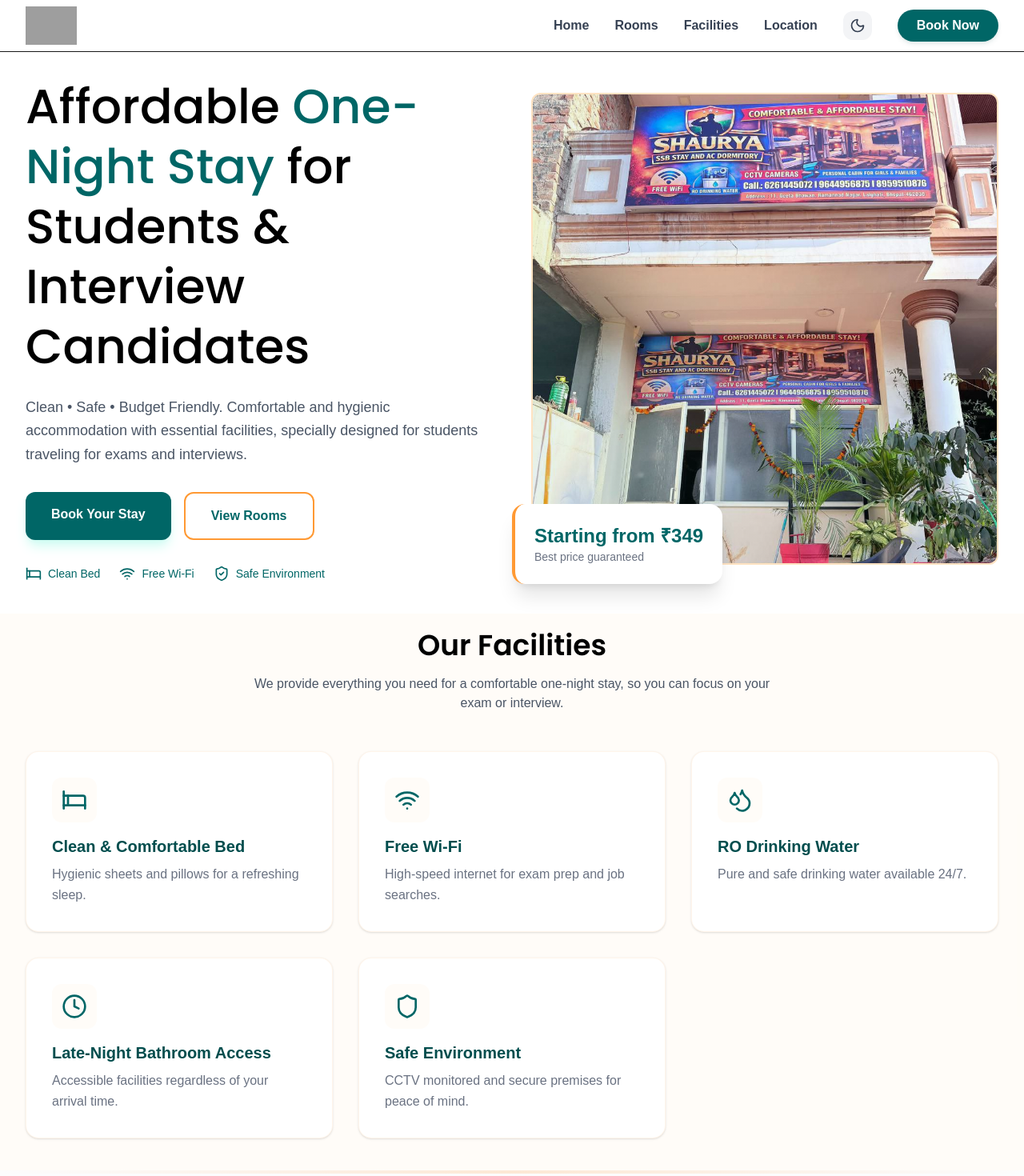
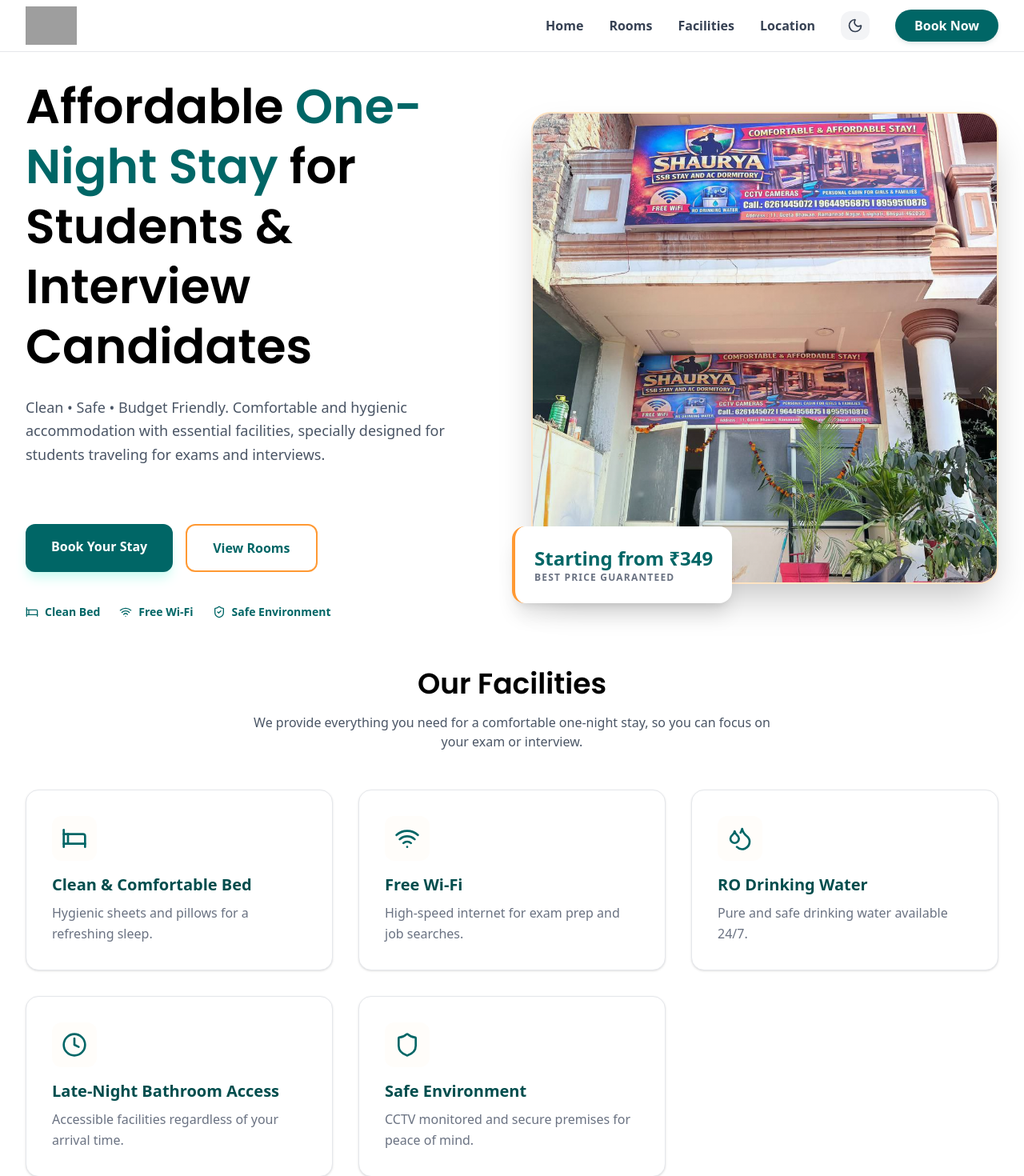
Before and after one commit to Draxhanx/SSB-Stay, a Next.js app: page / in a window 1280 px wide. Shown: the top 1470 px of the page at 80% size. Built offline with nearby package versions, Linux system fonts and the light colour scheme; no server answers; the database is empty; grey boxes are pictures that could not be loaded.

Commit message:
updated-code

```diff
--- a/app/api/auth/[...nextauth]/route.ts
+++ b/app/api/auth/[...nextauth]/route.ts
@@ -1,7 +1,7 @@
-import NextAuth from "next-auth";
+import NextAuth, { NextAuthOptions } from "next-auth";
 import CredentialsProvider from "next-auth/providers/credentials";
 
-export const authOptions = {
+export const authOptions: NextAuthOptions = {
   providers: [
     CredentialsProvider({
       name: "Admin Login",
--- a/app/globals.css
+++ b/app/globals.css
@@ -1,30 +1,51 @@
 @import "tailwindcss";
 
-:root {
-  --background: #ffffff;
-  --foreground: #171717;
-}
+@variant dark (&:where(.dark, .dark *));
 
-.dark {
-  --background: #0a0a0a;
-  --foreground: #ededed;
+@layer base {
+  :root {
+    --background: #ffffff;
+    --foreground: #111827;
+    --card: #ffffff;
+    --border: #e5e7eb;
+  }
+
+  .dark {
+    --background: #0a0a0a;
+    --foreground: #f9fafb;
+    --card: #111827;
+    --border: #1f2937;
+  }
 }
 
 @theme inline {
   --color-background: var(--background);
   --color-foreground: var(--foreground);
+  --color-card: var(--card);
+  --color-border: var(--border);
+
   --font-sans: var(--font-inter);
   --font-heading: var(--font-poppins);
 
-  --color-primary: #006666; /* Deep Teal */
+  --color-primary: #006666;
   --color-primary-dark: #004d4d;
-  --color-secondary: #ff9933; /* Light Orange */
+  --color-secondary: #ff9933;
   --color-secondary-light: #fff5e6;
 }
 
 body {
-  background: var(--background);
-  color: var(--foreground);
-  font-family: Arial, Helvetica, sans-serif;
+  background-color: var(--background) !important;
+  color: var(--foreground) !important;
+  font-family: var(--font-sans);
   transition: background-color 0.3s ease, color 0.3s ease;
 }
+
+/* Explicit fallback for dark mode if utilities fail */
+.dark body {
+  background-color: var(--background) !important;
+  color: var(--foreground) !important;
+}
+
+.dark main, .dark section {
+  background-color: var(--background);
+}
--- a/app/layout.tsx
+++ b/app/layout.tsx
@@ -40,7 +40,7 @@
   children: React.ReactNode;
 }>) {
   return (
-    <html lang="en">
+    <html lang="en" suppressHydrationWarning>
       <head>
         <JsonLd />
         <FaqJsonLd />
--- a/app/page.tsx
+++ b/app/page.tsx
@@ -28,7 +28,7 @@
   const reviews = await getReviews();
 
   return (
-    <main className="min-h-screen bg-white dark:bg-gray-950 transition-colors duration-300">
+    <main className="min-h-screen bg-background transition-colors duration-300">
       <Navbar />
       <Hero />
       <Facilities />
@@ -39,7 +39,7 @@
       {/* Location Section */}
       <section
         id="location"
-        className="py-20 bg-white dark:bg-gray-950 transition-colors duration-300"
+        className="py-20 bg-background transition-colors duration-300"
       >
         <div className="max-w-7xl mx-auto px-4 sm:px-6 lg:px-8">
           <div className="text-center mb-16">
@@ -53,7 +53,7 @@
             </p>
           </div>
           <div className="grid lg:grid-cols-3 gap-12 items-center">
-            <div className="lg:col-span-2 bg-secondary-light/30 rounded-3xl overflow-hidden h-[400px] border border-secondary/20 shadow-inner relative">
+            <div className="lg:col-span-2 bg-secondary-light/30 dark:bg-gray-900 rounded-3xl overflow-hidden h-[400px] border border-secondary/20 dark:border-gray-800 shadow-inner relative transition-colors duration-300">
               <iframe
                 src="https://www.google.com/maps/embed?pb=!1m18!1m12!1m3!1d11568.1102268481!2d-79.4002697!3d43.6628917!2m3!1f0!2f0!3f0!3m2!1i1024!2i768!4f13.1!3m3!1m2!1s0x882b34927b2e353b%3A0xc3c94592da156bf9!2sUniversity%20of%20Toronto!5e0!3m2!1sen!2sca!4v1700000000000!5m2!1sen!2sca"
                 width="100%"
@@ -65,14 +65,14 @@
               ></iframe>
             </div>
             <div className="space-y-6">
-              <div className="bg-secondary-light/50 p-6 rounded-2xl border-l-4 border-primary">
-                <h3 className="font-bold text-lg mb-2 text-primary-dark">
+              <div className="bg-secondary-light/50 dark:bg-gray-900 p-6 rounded-2xl border-l-4 border-primary transition-colors duration-300">
+                <h3 className="font-bold text-lg mb-2 text-primary-dark dark:text-secondary">
                   Nearby Landmarks
                 </h3>
                 <ul className="space-y-3 text-primary/80 font-medium">
-                  <li>• Exam Center A (5 mins away)</li>
-                  <li>• Recruitment Office B (10 mins away)</li>
-                  <li>• Subway Station (2 mins walk)</li>
+                  <li>• SSB Station (200 m away)</li>
+                  <li>• Gufa Mandir (3 mins away)</li>
+                  <li>• Kidzee Pre School (2 mins walk)</li>
                 </ul>
               </div>
               <p className="text-gray-600 dark:text-gray-400 italic font-medium transition-colors duration-300">
--- a/components/shared/FAQ.tsx
+++ b/components/shared/FAQ.tsx
@@ -27,7 +27,7 @@
   return (
     <section
       id="faq"
-      className="py-20 bg-secondary-light/20 dark:bg-gray-900 transition-colors duration-300"
+      className="py-20 bg-background transition-colors duration-300"
     >
       <div className="max-w-4xl mx-auto px-4 sm:px-6 lg:px-8">
         <div className="text-center mb-16">
@@ -45,7 +45,7 @@
             return (
               <div
                 key={index}
-                className="bg-white dark:bg-gray-800 rounded-xl shadow-sm border border-secondary/10 dark:border-gray-700 overflow-hidden transition-all duration-300"
+                className="bg-card rounded-xl shadow-sm border border-border overflow-hidden transition-all duration-300"
               >
                 <button
                   onClick={() => setOpenIndex(isOpen ? null : index)}
--- a/components/shared/Facilities.tsx
+++ b/components/shared/Facilities.tsx
@@ -32,7 +32,7 @@
   return (
     <section
       id="facilities"
-      className="pb-10 pt-5 bg-secondary-light/30 dark:bg-gray-900 transition-colors duration-300"
+      className="pb-10 pt-5 bg-background transition-colors duration-300"
     >
       <div className="max-w-7xl mx-auto px-4 sm:px-6 lg:px-8">
         <div className="text-center mb-12">
@@ -49,10 +49,10 @@
           {facilities.map((facility, index) => (
             <div
               key={index}
-              className="bg-white dark:bg-gray-800 p-8 rounded-2xl shadow-sm border border-secondary/10 dark:border-gray-700 hover:border-primary/20 dark:hover:border-secondary/20 hover:shadow-md transition duration-300"
+              className="bg-card p-8 rounded-2xl shadow-sm border border-border hover:border-primary/20 hover:shadow-md transition duration-300"
             >
               <div className="mb-4 flex justify-center sm:justify-start">
-                <div className="p-3 bg-secondary-light/30 dark:bg-gray-900 rounded-xl transition-colors duration-300">
+                <div className="p-3 bg-secondary-light/20 dark:bg-gray-900 rounded-xl transition-colors duration-300">
                   {facility.icon}
                 </div>
               </div>
--- a/components/shared/Hero.tsx
+++ b/components/shared/Hero.tsx
@@ -4,51 +4,29 @@
 
 const Hero = () => {
   return (
-    <section className="relative pt-24 pb-20 lg:pb-10 overflow-hidden bg-white dark:bg-gray-950 transition-colors duration-300">
+    <section className="relative pt-20 sm:pt-24 pb-12 sm:pb-20 lg:pb-10 overflow-hidden bg-background transition-colors duration-300">
       <div className="max-w-7xl mx-auto px-4 sm:px-6 lg:px-8">
-        <div className="grid lg:grid-cols-2 gap-12 items-center">
-          <div className="max-w-xl">
-            <h1 className="text-4xl lg:text-6xl font-heading font-medium leading-tight mb-6 text-black dark:text-white">
+        <div className="grid grid-cols-1 lg:grid-cols-2 gap-x-12 items-center">
+          {/* 1. Header & Text - Top on all screens */}
+          <div className="max-w-xl text-center lg:text-left order-1">
+            <h1 className="text-3xl sm:text-4xl lg:text-6xl font-heading font-semibold leading-tight mb-4 sm:mb-6 text-black dark:text-white">
               Affordable{" "}
               <span className="text-primary dark:text-secondary">
                 One-Night Stay
               </span>{" "}
               for Students & Interview Candidates
             </h1>
-            <p className="text-lg text-gray-600 dark:text-gray-400 mb-8 leading-relaxed font-medium">
+            <p className="text-base sm:text-lg text-gray-600 dark:text-gray-400 mb-6 sm:mb-8 leading-relaxed font-medium px-2 sm:px-0">
               Clean • Safe • Budget Friendly. Comfortable and hygienic
               accommodation with essential facilities, specially designed for
               students traveling for exams and interviews.
             </p>
-            <div className="flex flex-col sm:flex-row gap-4">
-              <Link
-                href="#contact"
-                className="bg-primary text-white px-8 py-4 rounded-xl font-semibold text-center hover:bg-primary-dark transition shadow-lg shadow-teal-100 dark:shadow-teal-900/10"
-              >
-                Book Your Stay
-              </Link>
-              <Link
-                href="#rooms"
-                className="border-2 border-secondary text-primary dark:text-secondary px-8 py-4 rounded-xl font-semibold text-center hover:bg-secondary-light dark:hover:bg-secondary/10 transition"
-              >
-                View Rooms
-              </Link>
-            </div>
-            <div className="mt-8 flex items-center gap-6 text-sm">
-              <span className="flex items-center gap-2 text-primary dark:text-secondary font-medium">
-                <Bed className="h-5 w-5" /> Clean Bed
-              </span>
-              <span className="flex items-center gap-2 text-primary dark:text-secondary font-medium">
-                <Wifi className="h-5 w-5" /> Free Wi-Fi
-              </span>
-              <span className="flex items-center gap-2 text-primary dark:text-secondary font-medium">
-                <ShieldCheck className="h-5 w-5" /> Safe Environment
-              </span>
-            </div>
           </div>
-          <div className="relative">
-            <div className="w-full h-[500px] lg:h-[590px] bg-secondary-light dark:bg-gray-900 rounded-xl overflow-hidden relative border-2 border-secondary/20 transition-colors duration-300">
-              <div className="absolute inset-0 bg-gradient-to-tr from-primary/10 to-transparent dark:from-primary/20" />
+
+          {/* 2. Image Section - Below Text on mobile, Side by Side on Desktop */}
+          <div className="relative mt-8 lg:mt-0 order-2 lg:row-span-2">
+            <div className="w-full h-[320px] sm:h-[450px] lg:h-[590px] bg-secondary-light dark:bg-gray-900 rounded-2xl sm:rounded-3xl overflow-hidden relative border-2 border-secondary/20 shadow-2xl transition-colors duration-300">
+              <div className="absolute inset-0 bg-gradient-to-tr from-primary/10 to-transparent dark:from-primary/20 z-10" />
               <div className="flex items-center justify-center h-full">
                 <Image
                   src="/homePageImges/mainbuilding.jpg"
@@ -60,13 +38,43 @@
                 />
               </div>
             </div>
-            <div className="absolute -bottom-6 -left-6 bg-white dark:bg-gray-900 p-6 rounded-2xl shadow-xl border-l-4 border-secondary hidden sm:block transition-colors duration-300">
-              <p className="text-2xl font-bold text-primary dark:text-secondary">
+            <div className="absolute -bottom-4 -left-4 sm:-bottom-6 sm:-left-6 bg-white dark:bg-gray-900 p-4 sm:p-6 rounded-2xl shadow-xl border-l-4 border-secondary transition-colors duration-300 z-20">
+              <p className="text-xl sm:text-2xl font-black text-primary dark:text-secondary">
                 Starting from ₹349
               </p>
-              <p className="text-gray-500 dark:text-gray-400 text-sm font-medium">
+              <p className="text-gray-500 dark:text-gray-400 text-[10px] sm:text-xs font-bold uppercase tracking-widest">
                 Best price guaranteed
               </p>
+            </div>
+          </div>
+
+          {/* 3. CTA Buttons & Features - Below Image on mobile, Below Text on Desktop */}
+          <div className="mt-8 sm:mt-10 order-3 lg:order-3">
+            <div className="flex flex-col sm:flex-row gap-4 justify-center lg:justify-start px-4 sm:px-0">
+              <Link
+                href="#contact"
+                className="bg-primary text-white px-8 py-4 rounded-xl font-bold text-center hover:bg-primary-dark transition shadow-lg shadow-teal-100 dark:shadow-teal-900/10 active:scale-95"
+              >
+                Book Your Stay
+              </Link>
+              <Link
+                href="#rooms"
+                className="border-2 border-secondary text-primary dark:text-secondary px-8 py-4 rounded-xl font-bold text-center hover:bg-secondary-light dark:hover:bg-secondary/10 transition active:scale-95"
+              >
+                View Rooms
+              </Link>
+            </div>
+            <div className="mt-8 sm:mt-10 flex flex-wrap justify-center lg:justify-start items-center gap-4 sm:gap-6 text-xs sm:text-sm">
+              <span className="flex items-center gap-2 text-primary dark:text-secondary font-bold">
+                <Bed className="h-4 w-4 sm:h-5 sm:h-5" /> Clean Bed
+              </span>
+              <span className="flex items-center gap-2 text-primary dark:text-secondary font-bold">
+                <Wifi className="h-4 w-4 sm:h-5 sm:h-5" /> Free Wi-Fi
+              </span>
+              <span className="flex items-center gap-2 text-primary dark:text-secondary font-bold">
+                <ShieldCheck className="h-4 w-4 sm:h-5 sm:h-5" /> Safe
+                Environment
+              </span>
             </div>
           </div>
         </div>
--- a/components/shared/Navbar.tsx
+++ b/components/shared/Navbar.tsx
@@ -15,7 +15,7 @@
   useEffect(() => setMounted(true), []);
 
   return (
-    <nav className="fixed w-full z-50 bg-white/80 dark:bg-gray-950/80 backdrop-blur-md border-b dark:border-gray-800 transition-colors duration-300">
+    <nav className="fixed w-full z-50 bg-background/80 backdrop-blur-md border-b border-border transition-colors duration-300">
       <div className="max-w-7xl mx-auto px-4 sm:px-6 lg:px-8">
         <div className="flex justify-between h-16 items-center">
           <div className="flex-shrink-0">
@@ -25,11 +25,7 @@
                 alt="SHAURYA SSB STAY"
                 width={150}
                 height={50}
-                className={`h-12 w-auto object-contain transition-all duration-300 ${
-                  mounted && resolvedTheme === "dark"
-                    ? "brightness-0 invert"
-                    : ""
-                }`}
+                className="h-12 w-auto object-contain transition-transform duration-300 group-hover:scale-110"
                 priority
               />
             </Link>
@@ -116,12 +112,12 @@
 
       {/* Mobile Menu */}
       {isOpen && (
-        <div className="md:hidden bg-white dark:bg-gray-950 border-b dark:border-gray-800 absolute w-full shadow-lg transition-colors duration-300">
+        <div className="md:hidden bg-background border-b border-border absolute w-full shadow-lg transition-colors duration-300">
           <div className="px-2 pt-2 pb-3 space-y-1 sm:px-3">
             <Link
               href="/"
               onClick={() => setIsOpen(false)}
-              className="block px-3 py-2 text-gray-700 dark:text-gray-200 hover:bg-secondary-light dark:hover:bg-gray-900 hover:text-primary rounded-lg font-medium transition"
+              className="block px-3 py-2 text-foreground/80 hover:bg-secondary-light dark:hover:bg-gray-900 hover:text-primary rounded-lg font-medium transition"
             >
               Home
             </Link>
```
Also changed, not shown: components/shared/Contact.tsx (+5 -5 lines), components/shared/Footer.tsx (+4 -4 lines), components/shared/Rooms.tsx (+6 -8 lines).
